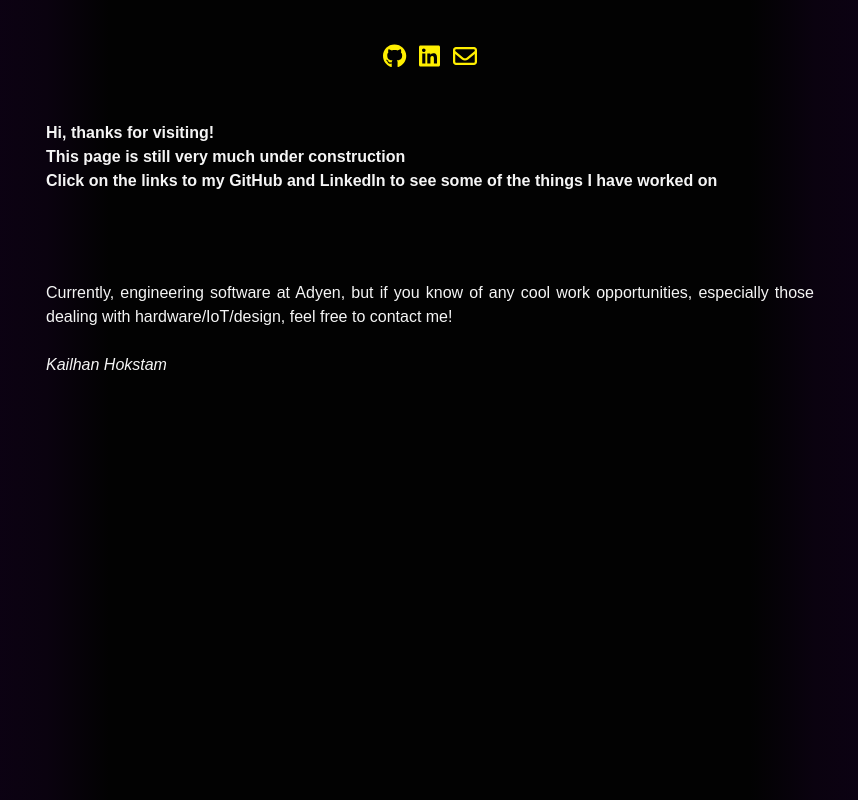
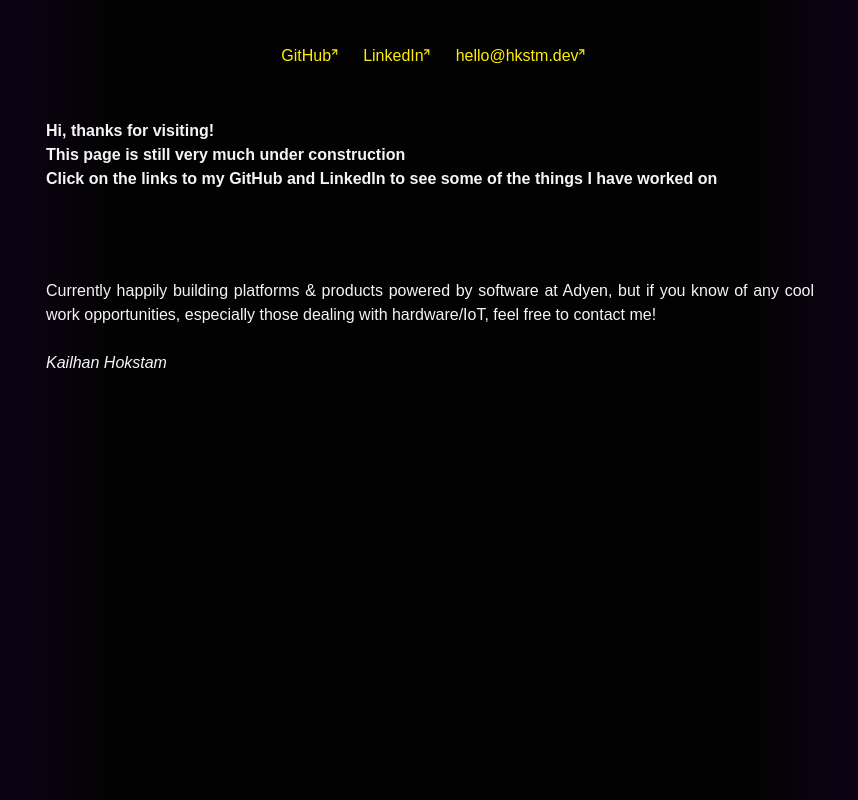
Before and after one commit to hkstm/hkstm.github.io, a Next.js app: page / in a window 1280 px wide. Shown: the top 800 px of the page, without its empty margins (210-1068 px from the left). Built offline with nearby package versions, Linux system fonts and the light colour scheme; no server answers; a web font is replaced by a local one.

Commit message:
Replace Font Awesome social icons with animated text links

```diff
--- a/app/page.tsx
+++ b/app/page.tsx
@@ -1,13 +1,5 @@
-import Link from 'next/link'
 import Three from "@/app/Three";
-import {config} from '@fortawesome/fontawesome-svg-core'
-import '@fortawesome/fontawesome-svg-core/styles.css'
-
-config.autoAddCss = false
-import {FontAwesomeIcon} from '@fortawesome/react-fontawesome'
 import '../styles/globals.scss'
-import {faGithub, faLinkedin} from '@fortawesome/free-brands-svg-icons'
-import {faEnvelope} from '@fortawesome/free-regular-svg-icons'
 import {Chivo_Mono} from 'next/font/google'
 
 // If loading a variable font, you don't need to specify the font weight
@@ -18,18 +10,25 @@ export default function Home() {
         <div className={chivoMono.className}>
 
             <br/>
-            <div className="socialLinks">
-                <a href="https://github.com/hkstm"><u>
-                    <FontAwesomeIcon icon={faGithub} size={'xl'} title={'Email'}/>
-                </u></a>
-                &nbsp; &nbsp;
-                <a href="https://www.linkedin.com/in/hkstm"><u>
-                    <FontAwesomeIcon icon={faLinkedin} size={'xl'} title={'Email'}/>
-                </u></a>
-                &nbsp; &nbsp;
-                <a href="mailto:hello@hkstm.dev"><u>
-                    <FontAwesomeIcon icon={faEnvelope} size={'xl'} title={'Email'}/>
-                </u></a>
+            <div className="socialLinks" aria-label="Social links">
+                <a className="socialLink linkAnimation hasExternalIcon" href="https://github.com/hkstm" target="_blank" rel="noreferrer">
+                    GitHub
+                    <svg xmlns="http://www.w3.org/2000/svg" fill="none" viewBox="0 0 12 12" aria-hidden="true">
+                        <path fill="currentColor" d="M11 8H9.5V3.56L5.071 7.99l-1.06-1.061L8.44 2.5H4V1h7v7Z" />
+                    </svg>
+                </a>
+                <a className="socialLink linkAnimation hasExternalIcon" href="https://www.linkedin.com/in/hkstm" target="_blank" rel="noreferrer">
+                    LinkedIn
+                    <svg xmlns="http://www.w3.org/2000/svg" fill="none" viewBox="0 0 12 12" aria-hidden="true">
+                        <path fill="currentColor" d="M11 8H9.5V3.56L5.071 7.99l-1.06-1.061L8.44 2.5H4V1h7v7Z" />
+                    </svg>
+                </a>
+                <a className="socialLink linkAnimation hasExternalIcon" href="mailto:hello@hkstm.dev">
+                    hello@hkstm.dev
+                    <svg xmlns="http://www.w3.org/2000/svg" fill="none" viewBox="0 0 12 12" aria-hidden="true">
+                        <path fill="currentColor" d="M11 8H9.5V3.56L5.071 7.99l-1.06-1.061L8.44 2.5H4V1h7v7Z" />
+                    </svg>
+                </a>
             </div>
 
             <div className="typewriter">
@@ -46,7 +45,7 @@ export default function Home() {
                 <br/>
                 <div className={'my-8'}>
                     <p>
-                        Currently, engineering software at Adyen, but if you know of any cool work opportunities, especially those dealing with hardware/IoT/design, feel free to contact me!
+                        Currently happily building platforms & products powered by software at Adyen, but if you know of any cool work opportunities, especially those dealing with hardware/IoT, feel free to contact me!
                         <br/>
                         <br/>
                         <i>Kailhan Hokstam</i>
--- a/package.json
+++ b/package.json
@@ -9,12 +9,6 @@
     "lint": "next lint"
   },
   "dependencies": {
-    "@fortawesome/fontawesome": "^1.1.8",
-    "@fortawesome/fontawesome-svg-core": "^6.4.0",
-    "@fortawesome/free-brands-svg-icons": "^6.4.0",
-    "@fortawesome/free-regular-svg-icons": "^6.4.0",
-    "@fortawesome/free-solid-svg-icons": "^6.4.0",
-    "@fortawesome/react-fontawesome": "^0.2.0",
     "@types/node": "18.15.11",
     "@types/react": "18.0.35",
     "@types/react-dom": "18.0.11",
--- a/styles/globals.scss
+++ b/styles/globals.scss
@@ -24,12 +24,83 @@ canvas {
 }
 
 .socialLinks {
+  --social-icon-size: 1.15rem;
+  --social-underline-width: 1.5px;
+
+  display: flex;
+  justify-content: center;
+  align-items: center;
+  gap: 2rem;
   text-align: center;
   top: 0;
   width: 100%;
   padding: 20px;
   bottom: 100px;
   box-sizing: border-box;
+}
+
+.socialLink {
+  display: inline-block;
+  color: $primary-color;
+  text-decoration: none;
+  line-height: 1.45;
+}
+
+.hasExternalIcon {
+  position: relative;
+}
+
+.hasExternalIcon > svg {
+  position: absolute;
+  top: 0;
+  right: 0;
+  width: calc(var(--social-icon-size) / 2);
+  height: calc(var(--social-icon-size) / 2);
+  transform: translate(75%, 50%);
+  transition: transform 0.165s ease-out;
+}
+
+.linkAnimation {
+  --var: 0%;
+  position: relative;
+  overflow: visible;
+}
+
+.linkAnimation::before {
+  content: "";
+  position: absolute;
+  left: 0;
+  bottom: 0;
+  display: inline-block;
+  width: var(--var);
+  height: 100%;
+  border-bottom: var(--social-underline-width) solid currentColor;
+  transform: translateY(var(--social-underline-width));
+  box-sizing: border-box;
+  z-index: 0;
+  will-change: width, border-bottom;
+  overflow: visible;
+  pointer-events: none;
+}
+
+@media (hover: hover) {
+  .hasExternalIcon:hover > svg {
+    transform: translate(calc(75% + 1px), calc(50% - 2px));
+  }
+
+  .linkAnimation:hover::before {
+    animation: hyperLink 0.66s ease forwards;
+  }
+}
+
+@keyframes hyperLink {
+  0% {
+    width: 0;
+  }
+
+  100% {
+    width: 100%;
+  }
 }
 
 .typewriter{
```
Also changed, not shown: 1 other file (tests, documents, lock files or other folders).
